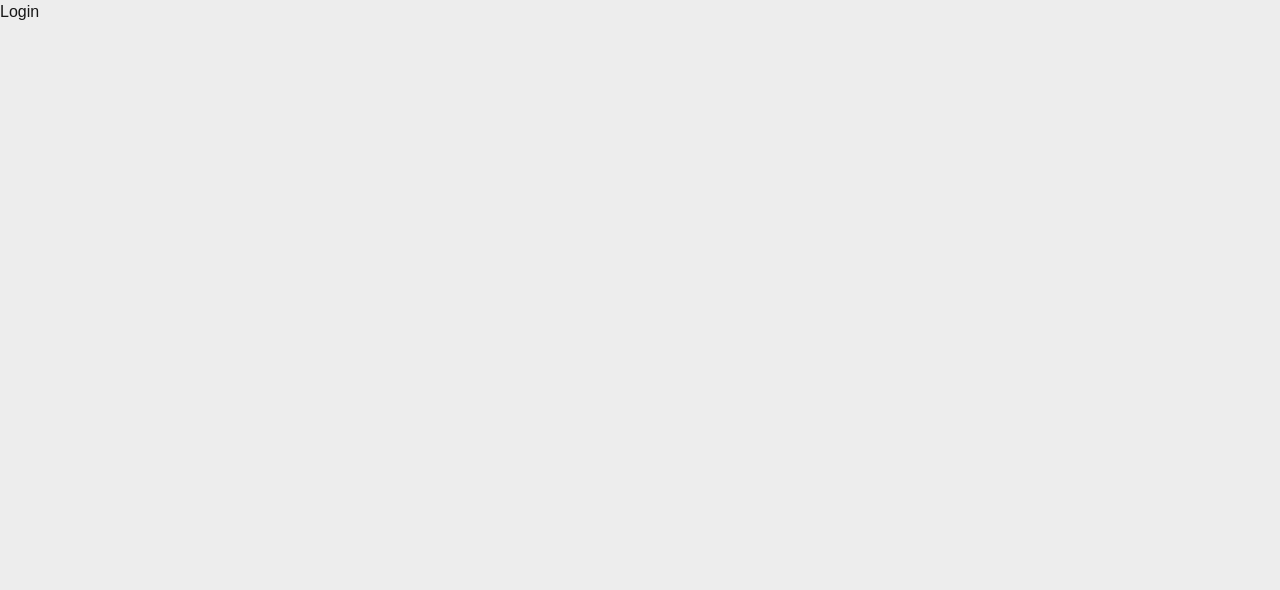
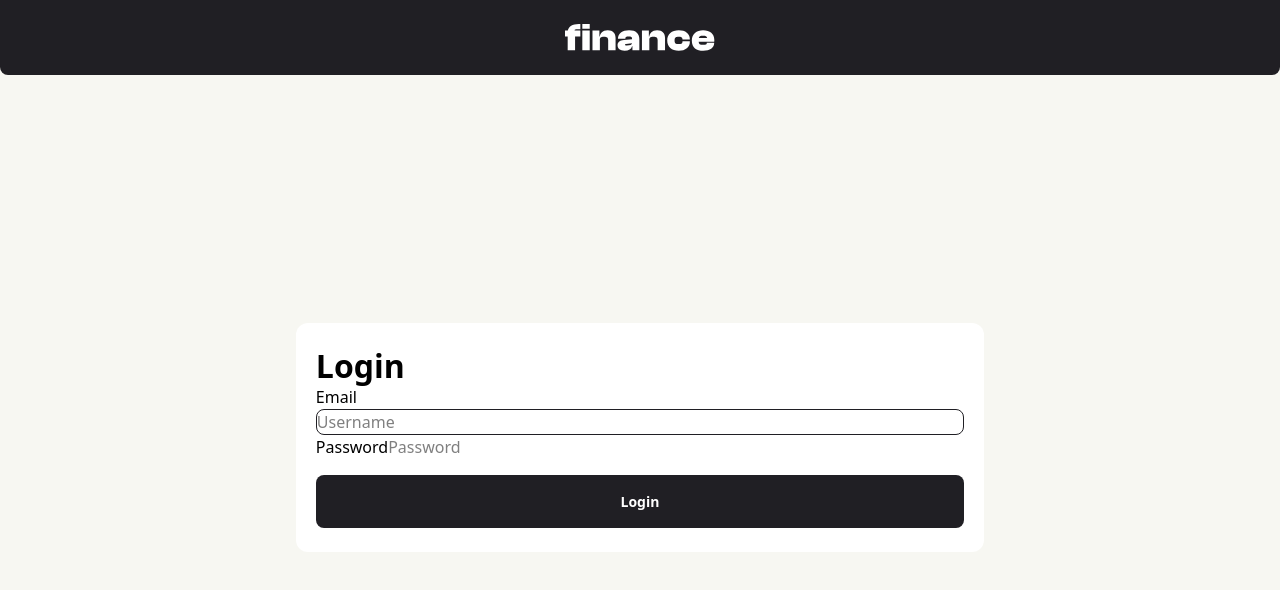
Before and after one commit to jcad57/personal-finance-app, a Next.js app: page /login in a window 1280 px wide. Shown: the top 590 px of the page. Built offline with nearby package versions, Linux system fonts and the light colour scheme.

Commit message:
initial commit

```diff
--- a/src/app/globals.css
+++ b/src/app/globals.css
@@ -1,20 +1,58 @@
 @import "tailwindcss";
 
 :root {
+    /* TODO: update the colors to match the design system */
     --background: #ededed;
     --foreground: #171717;
 
-    /* Beige */
+    /* Primary Colors */
+    --white: #ffffff;
     --beige-100: #f8f4f0;
+    --beige-300: rgb(247, 247, 242);
     --beige-500: #98908b;
 
-    /* Grey */
     --grey-900: #201f24;
     --grey-500: #696868;
     --grey-300: #b3b3b3;
+    --grey-100: #f2f2f2;
+
+    /* Secondary Colors */
+    --green: #277c78;
+    --yellow: #f2cdac;
+    --cyan: #82c9d7;
+    --navy: #626070;
+    --red: #c94736;
+    --purple: #826cb0;
+
+    /* Other Colors */
+    --light-purple: #af81ba;
+    --turquoise: #597c7c;
+    --brown: #93674f;
+    --magenta: #934f6f;
+    --blue: #3f82b2;
+    --navy-green: #97a0ac;
+    --army-green: #7f9161;
+    --gold: #cab361;
+    --orange: #be6c49;
+
+    /* Typography */
+    --font-size-xl: 2rem; /* 32px */
+    --font-size-lg: 1.25rem; /* 20px */
+    --font-size-md: 1rem; /* 16px */
+    --font-size-sm: 0.875rem; /* 14px */
+
+    /* Spacing */
+    --spacing-xxl: 2.5rem; /* 64px */
+    --spacing-xl: 2rem; /* 32px */
+    --spacing-lg: 1.5rem; /* 24px */
+    --spacing-md: 1.25rem; /* 20px */
+    --spacing-sm: 1rem; /* 16px */
+    --spacing-xs: 0.75rem; /* 12px */
+    --spacing-xxs: 0.5rem; /* 8px */
+    --spacing-xxxs: 0.25rem; /* 4px */
 }
 
-@media (prefers-color-scheme: dark) {
+/* @media (prefers-color-scheme: dark) {
     :root {
         --background: #0a0a0a;
         --foreground: #ededed;
@@ -24,5 +62,4 @@
 body {
     background: var(--background);
     color: var(--foreground);
-    font-family: Arial, Helvetica, sans-serif;
-}
+} */
--- a/src/app/layout.tsx
+++ b/src/app/layout.tsx
@@ -24,7 +24,9 @@ export default function RootLayout({
 }>) {
     return (
         <html lang="en">
-            <body className={`${publicSans.variable} ${publicSansItalic.variable} antialiased`}>{children}</body>
+            <body className={`h-screen ${publicSans.variable} ${publicSansItalic.variable} antialiased`}>
+                {children}
+            </body>
         </html>
     );
 }
--- a/src/app/login/layout.tsx
+++ b/src/app/login/layout.tsx
@@ -3,5 +3,5 @@ export default function LoginLayout({
 }: Readonly<{
     children: React.ReactNode;
 }>) {
-    return <div>{children}</div>;
+    return <div className="bg-[var(--beige-300)] flex flex-col h-screen">{children}</div>;
 }
--- a/src/app/login/page.tsx
+++ b/src/app/login/page.tsx
@@ -1,3 +1,48 @@
+"use client";
+
+import Image from "next/image";
+import logo from "../../../public/assets/images/logo-large.svg";
+import { useForm } from "react-hook-form";
+import { useState } from "react";
+
 export default function Login() {
-    return <div>Login</div>;
+    const [formType, setFormType] = useState("login");
+    const { register, handleSubmit } = useForm({
+        defaultValues: {
+            email: "",
+            password: "",
+        },
+    });
+
+    return (
+        <>
+            <header className="flex justify-center items-center bg-[var(--grey-900)] py-[var(--spacing-lg)] rounded-b-lg">
+                <Image src={logo} width={150} height={80} alt="logo" />
+            </header>
+            <main className="flex flex-col justify-center items-center bg-[var(--beige-300)] h-full">
+                <div id="login-form">
+                    {formType === "login" && (
+                        <form className="bg-[var(--white)] px-[var(--spacing-md)] py-[var(--spacing-lg)] rounded-xl mx-4 ">
+                            <h1 className="text-[length:var(--font-size-xl)] font-bold leading-[120%]">Login</h1>
+                            <label htmlFor="email">Email</label>
+                            <input
+                                id="email"
+                                type="email"
+                                placeholder="Username"
+                                className="w-full border-[1px] border-[var(--grey-900)] rounded-lg"
+                                {...register("email")}
+                            />
+                            <label htmlFor="password">Password</label>
+                            <input id="password" type="password" placeholder="Password" {...register("password")} />
+                            <button
+                                type="submit"
+                                className="bg-[var(--grey-900)] font-bold text-[var(--white)] text-[length:var(--font-size-sm)] rounded-lg px-4 py-[var(--spacing-sm)] mt-4 w-full">
+                                Login
+                            </button>
+                        </form>
+                    )}
+                </div>
+            </main>
+        </>
+    );
 }
```
Also changed, not shown: package.json (+6 -5 lines), 1 other file (tests, documents, lock files or other folders).
